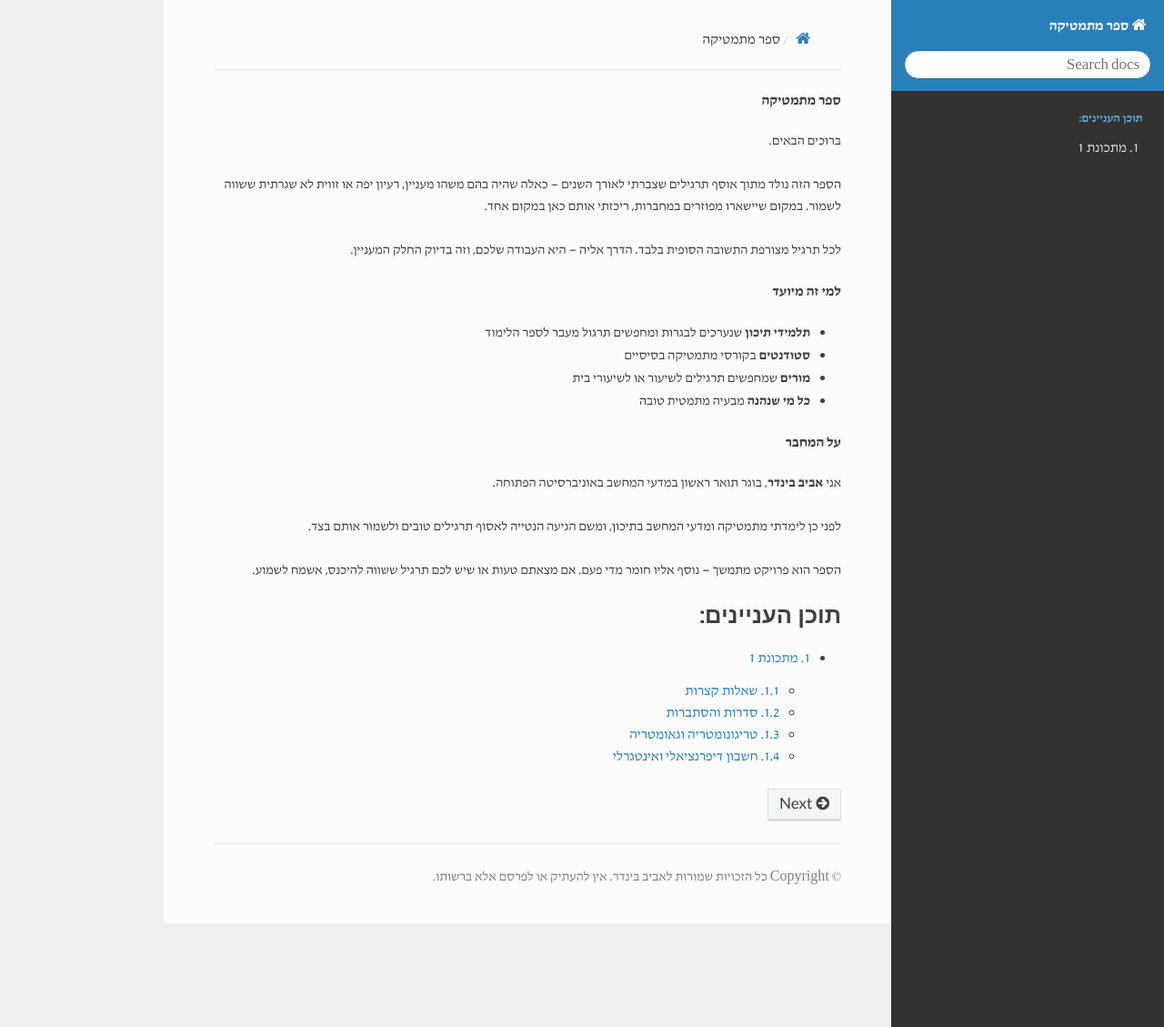
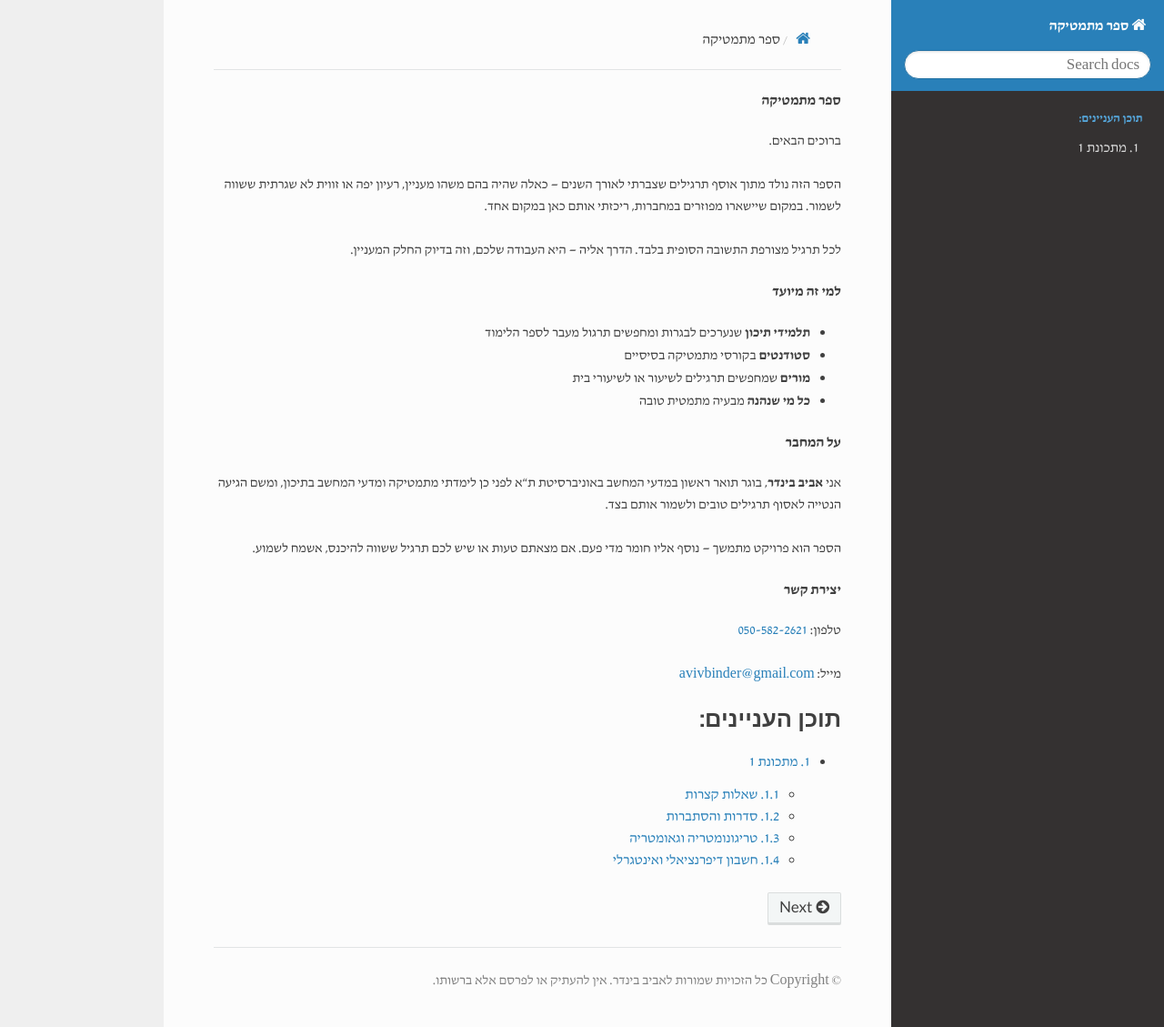
Before and after one commit to AvivBinder/math-book, a Sphinx documentation site: the page built from source/index.rst, in a window 1280 px wide and 1129 px high. Shown: the whole window at 91% size. Built offline with Sphinx 7.4.7 and the Read the Docs theme 3.1.0, drawn with Linux system fonts in a browser that asks for light colours.

Commit message:
Update bio and add contact section

```diff
--- a/source/index.rst
+++ b/source/index.rst
@@ -21,13 +21,19 @@
 על המחבר
 ---------
 
-אני **אביב בינדר**, בוגר תואר ראשון במדעי המחשב באוניברסיטה הפתוחה.
-
+אני **אביב בינדר**, בוגר תואר ראשון במדעי המחשב באוניברסיטת ת"א
 לפני כן לימדתי מתמטיקה ומדעי המחשב בתיכון, ומשם הגיעה הנטייה לאסוף תרגילים
 טובים ולשמור אותם בצד.
 
 הספר הוא פרויקט מתמשך — נוסף אליו חומר מדי פעם. אם מצאתם טעות או שיש לכם
 תרגיל ששווה להיכנס, אשמח לשמוע.
+
+יצירת קשר
+---------
+
+טלפון: `050-582-2621 <tel:+972505822621>`_
+
+מייל: `avivbinder@gmail.com <mailto:avivbinder@gmail.com>`_
 
 .. toctree::
    :maxdepth: 2
```
Also changed, not shown: source/matkonot/images/question1.png.
